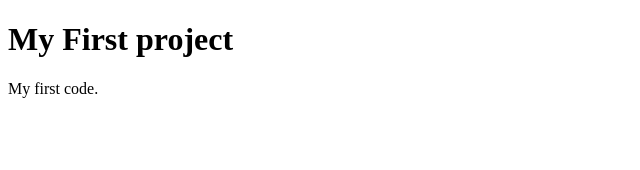
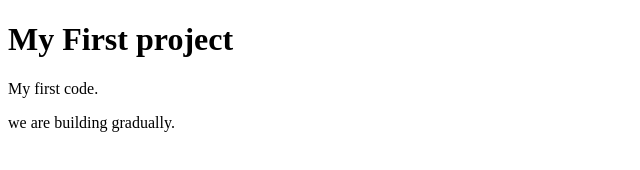
Before and after one commit to taohassan/tao_repo, a plain HTML site: page index.html in a window 1280 px wide. Shown: the whole page, without its empty margins (0-640 px from the left). Drawn offline with Linux system fonts and the light colour scheme.

Commit message:
html file was modified

```diff
--- a/index.html
+++ b/index.html
@@ -4,6 +4,7 @@
 
 <h1>My First project</h1>
 <p>My first code</code>.</p>
+<p>we are building gradually</code>.</p>
 
 </body>
 </html>
```
